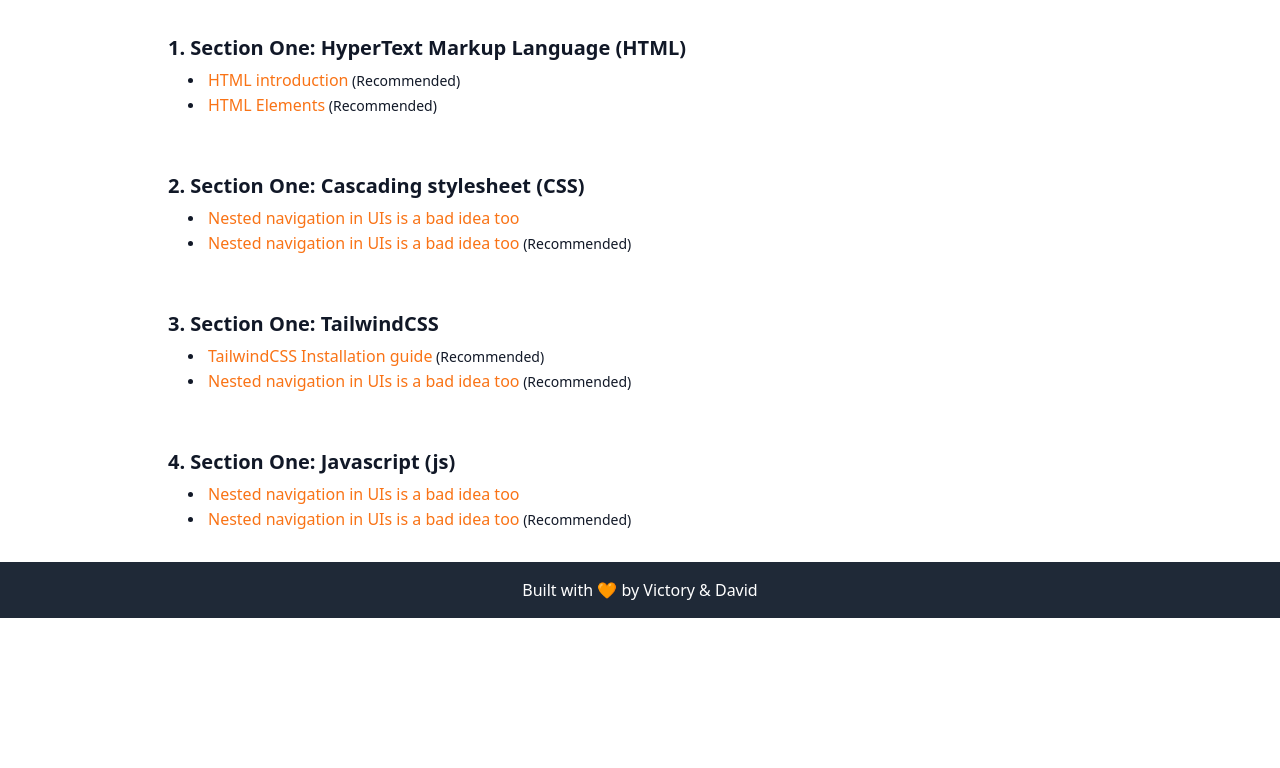
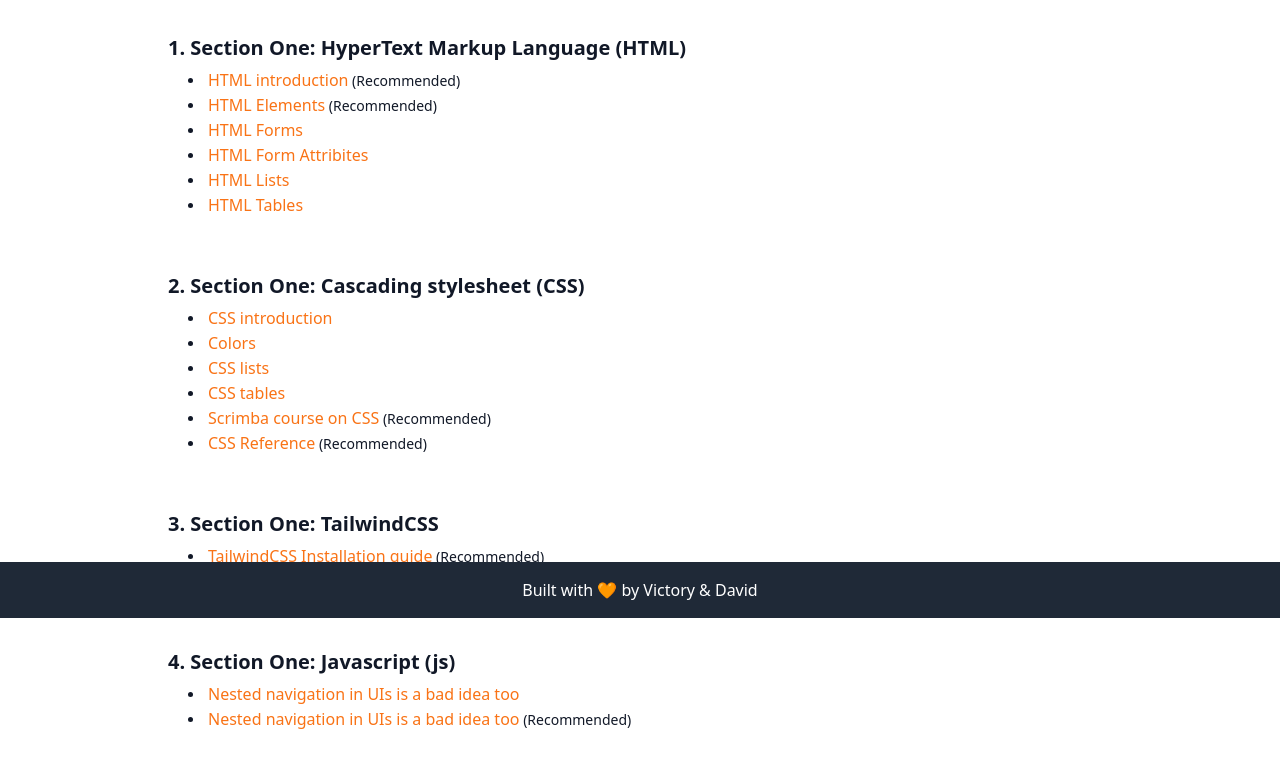
Before and after one commit to NiengeDavid/Course-Resources, a website: page index.html in a window 1280 px wide. Shown: the part 182-950 px from the top of the page. Before the commit the page ends 808 px from the top, so only its background shows below. Drawn offline with Linux system fonts and the light colour scheme.

Commit message:
links for HTML and  CSS

```diff
--- a/index.html
+++ b/index.html
@@ -1,73 +1,224 @@
 <!DOCTYPE html>
 <html lang="en">
   <head>
-    <meta charset="UTF-8">
-    <meta name="viewport" content="width=device-width, initial-scale=1.0">
-    <link rel="stylesheet" href="/css/main.css">
+    <meta charset="UTF-8" />
+    <meta name="viewport" content="width=device-width, initial-scale=1.0" />
+    <link rel="stylesheet" href="/css/main.css" />
     <title>Course Resources | SkillUp Workshop</title>
   </head>
   <body>
     <nav class="border-gray-200 bg-gray-900">
-        <div class="flex flex-wrap justify-between items-center mx-auto max-w-screen-lg p-4">
+      <div
+        class="flex flex-wrap justify-between items-center mx-auto max-w-screen-lg p-4"
+      >
         <a href="/" class="flex items-center space-x-2 rtl:space-x-reverse">
-                <svg class="w-10 h-10 text-gray-800 dark:text-white" aria-hidden="true" xmlns="http://www.w3.org/2000/svg" fill="none" viewBox="0 0 24 24">
-                    <path stroke="currentColor" stroke-linecap="round" stroke-linejoin="round" stroke-width="2" d="m8 8-4 4 4 4m8 0 4-4-4-4m-2-3-4 14"/>
+          <svg
+            class="w-10 h-10 text-gray-800 dark:text-white"
+            aria-hidden="true"
+            xmlns="http://www.w3.org/2000/svg"
+            fill="none"
+            viewBox="0 0 24 24"
+          >
+            <path
+              stroke="currentColor"
+              stroke-linecap="round"
+              stroke-linejoin="round"
+              stroke-width="2"
+              d="m8 8-4 4 4 4m8 0 4-4-4-4m-2-3-4 14"
+            />
           </svg>
-                <span class="self-center text-2xl font-semibold whitespace-nowrap dark:text-white">SkillUp</span>
+          <span
+            class="self-center text-2xl font-semibold whitespace-nowrap dark:text-white"
+            >SkillUp</span
+          >
         </a>
         <div class="flex items-center space-x-6 rtl:space-x-reverse">
-                <a href="tel:5541251234" class="text-lg text-gray-500 dark:text-white hover:text-blue-500">Victory</a>
-                <a href="tel:5541251234" class="text-lg text-gray-500 dark:text-white hover:text-blue-500">David</a>
+          <a
+            href="tel:5541251234"
+            class="text-lg text-gray-500 dark:text-white hover:text-blue-500"
+            >Victory</a
+          >
+          <a
+            href="tel:5541251234"
+            class="text-lg text-gray-500 dark:text-white hover:text-blue-500"
+            >David</a
+          >
         </div>
       </div>
     </nav>
-    <Section class="max-w-screen-lg mx-auto p-4 my-10 mb-20">
-        <h1 class="text-left text-gray-800 shadow-black drop-shadow-sm font-normal text-xl leading-normal tracking-wide lg:text-4xl">
+    <section class="max-w-screen-lg mx-auto p-4 my-10 mb-20">
+      <h1
+        class="text-left text-gray-800 shadow-black drop-shadow-sm font-normal text-xl leading-normal tracking-wide lg:text-4xl"
+      >
         Web Development Course Resources List
       </h1>
 
       <ol class="mt-12 space-y-4 text-gray-900 list-decimal list-inside">
         <li class="text-lg font-bold md:text-xl">
           Section One: HyperText Markup Language (HTML)
-                <ul class="ps-5 mt-2 space-y-1 list-disc list-inside text-sm font-medium">
-                    <li><a href="https://www.w3schools.com/html/html_intro.asp" class="text-sm text-orange-500 font-medium hover:text-orange-700 md:text-[16px]">
-                        HTML introduction</a> (Recommended)</li>
+          <ul
+            class="ps-5 mt-2 space-y-1 list-disc list-inside text-sm font-medium"
+          >
             <li>
-                        <a href="#" class="text-sm text-orange-500 font-medium hover:text-orange-700 md:text-[16px]">
-                            HTML Elements</a> (Recommended)</li>
+              <a
+                href="https://www.w3schools.com/html/html_intro.asp"
+                class="text-sm text-orange-500 font-medium hover:text-orange-700 md:text-[16px]"
+              >
+                HTML introduction</a
+              >
+              (Recommended)
+            </li>
+            <li>
+              <a
+                href="https://www.w3schools.com/html/html_elements.asp"
+                class="text-sm text-orange-500 font-medium hover:text-orange-700 md:text-[16px]"
+              >
+                HTML Elements</a
+              >
+              (Recommended)
+            </li>
+            <li>
+              <a
+                href="https://www.w3schools.com/html/html_forms.asp"
+                class="text-sm text-orange-500 font-medium hover:text-orange-700 md:text-[16px]"
+              >
+                HTML Forms</a
+              >
+            </li>
+            <li>
+              <a
+                href="https://www.w3schools.com/html/html_forms_attributes.asp"
+                class="text-sm text-orange-500 font-medium hover:text-orange-700 md:text-[16px]"
+              >
+                HTML Form Attribites</a
+              >
+            </li>
+            <li>
+              <a
+                href="https://www.w3schools.com/html/html_lists.asp"
+                class="text-sm text-orange-500 font-medium hover:text-orange-700 md:text-[16px]"
+              >
+                HTML Lists</a
+              >
+
+            </li>
+            <li>
+              <a
+                href="https://www.w3schools.com/html/html_tables.asp"
+                class="text-sm text-orange-500 font-medium hover:text-orange-700 md:text-[16px]"
+              >
+                HTML Tables</a
+              >
+
+            </li>
           </ul>
         </li>
 
         <li class="pt-10 text-lg font-bold md:text-xl">
           Section One: Cascading stylesheet (CSS)
-                <ul class="ps-5 mt-2 space-y-1 list-disc list-inside text-sm font-medium">
-                    <li><a href="#" class="text-sm text-orange-500 font-medium hover:text-orange-700 md:text-[16px]">Nested navigation in UIs is a bad idea too</a></li>
-                    <li><a href="#" class="text-sm text-orange-500 font-medium hover:text-orange-700 md:text-[16px]">Nested navigation in UIs is a bad idea too</a> (Recommended)</li>
+          <ul
+            class="ps-5 mt-2 space-y-1 list-disc list-inside text-sm font-medium"
+          >
+            <li>
+              <a
+                href="https://www.w3schools.com/css/css_intro.asp"
+                class="text-sm text-orange-500 font-medium hover:text-orange-700 md:text-[16px]"
+                > CSS introduction</a
+              >
+            </li>
+            <li>
+                <a
+                  href="https://www.w3schools.com/css/css_colors.asp"
+                  class="text-sm text-orange-500 font-medium hover:text-orange-700 md:text-[16px]"
+                  >Colors</a
+                >
+              </li>
+              <li>
+                <a
+                  href="https://www.w3schools.com/css/css_list.asp"
+                  class="text-sm text-orange-500 font-medium hover:text-orange-700 md:text-[16px]"
+                  >CSS lists</a
+                >
+              </li>
+              <li>
+                <a
+                  href="https://www.w3schools.com/css/css_table.asp"
+                  class="text-sm text-orange-500 font-medium hover:text-orange-700 md:text-[16px]"
+                  >CSS tables</a
+                >
+              </li>
+              <li>
+                <a
+                  href="https://scrimba.com/learn/htmlandcss"
+                  class="text-sm text-orange-500 font-medium hover:text-orange-700 md:text-[16px]"
+                  >Scrimba course on CSS</a
+                > (Recommended)
+              </li>
+
+              <li>
+                <a
+                  href="https://w3schools.com/css"
+                  class="text-sm text-orange-500 font-medium hover:text-orange-700 md:text-[16px]"
+                  >CSS Reference</a
+                > (Recommended)
+              </li>
+
           </ul>
         </li>
 
         <li class="pt-10 text-lg font-bold md:text-xl">
           Section One: TailwindCSS
-                <ul class="ps-5 mt-2 space-y-1 list-disc list-inside text-sm font-medium">
-                    <li><a href="https://tailwindcss.com/docs/installation" class="text-sm text-orange-500 font-medium hover:text-orange-700 md:text-[16px]">TailwindCSS Installation guide</a> (Recommended)</li>
-                    <li><a href="#" class="text-sm text-orange-500 font-medium hover:text-orange-700 md:text-[16px]">Nested navigation in UIs is a bad idea too</a> (Recommended)</li>
+          <ul
+            class="ps-5 mt-2 space-y-1 list-disc list-inside text-sm font-medium"
+          >
+            <li>
+              <a
+                href="https://tailwindcss.com/docs/installation"
+                class="text-sm text-orange-500 font-medium hover:text-orange-700 md:text-[16px]"
+                >TailwindCSS Installation guide</a
+              >
+              (Recommended)
+            </li>
+            <li>
+              <a
+                href="#"
+                class="text-sm text-orange-500 font-medium hover:text-orange-700 md:text-[16px]"
+                >Nested navigation in UIs is a bad idea too</a
+              >
+              (Recommended)
+            </li>
           </ul>
         </li>
 
         <li class="pt-10 text-lg font-bold md:text-xl">
           Section One: Javascript (js)
-                <ul class="ps-5 mt-2 space-y-1 list-disc list-inside text-sm font-medium">
-                    <li><a href="#" class="text-sm text-orange-500 font-medium hover:text-orange-700 md:text-[16px]">Nested navigation in UIs is a bad idea too</a></li>
-                    <li><a href="#" class="text-sm text-orange-500 font-medium hover:text-orange-700 md:text-[16px]">Nested navigation in UIs is a bad idea too</a> (Recommended)</li>
+          <ul
+            class="ps-5 mt-2 space-y-1 list-disc list-inside text-sm font-medium"
+          >
+            <li>
+              <a
+                href="#"
+                class="text-sm text-orange-500 font-medium hover:text-orange-700 md:text-[16px]"
+                >Nested navigation in UIs is a bad idea too</a
+              >
+            </li>
+            <li>
+              <a
+                href="#"
+                class="text-sm text-orange-500 font-medium hover:text-orange-700 md:text-[16px]"
+                >Nested navigation in UIs is a bad idea too</a
+              >
+              (Recommended)
+            </li>
           </ul>
         </li>
       </ol>
-    </Section>
-
-
+    </section>
 
     <footer class="fixed bottom-0 w-full flex items-center bg-gray-800">
-        <span class="w-full text-white text-center font-normal p-4">Built with 🧡 by Victory & David</span>
+      <span class="w-full text-white text-center font-normal p-4"
+        >Built with 🧡 by Victory & David</span
+      >
     </footer>
   </body>
 </html>
```
Lines whose indentation alone changed are shown as unchanged.
